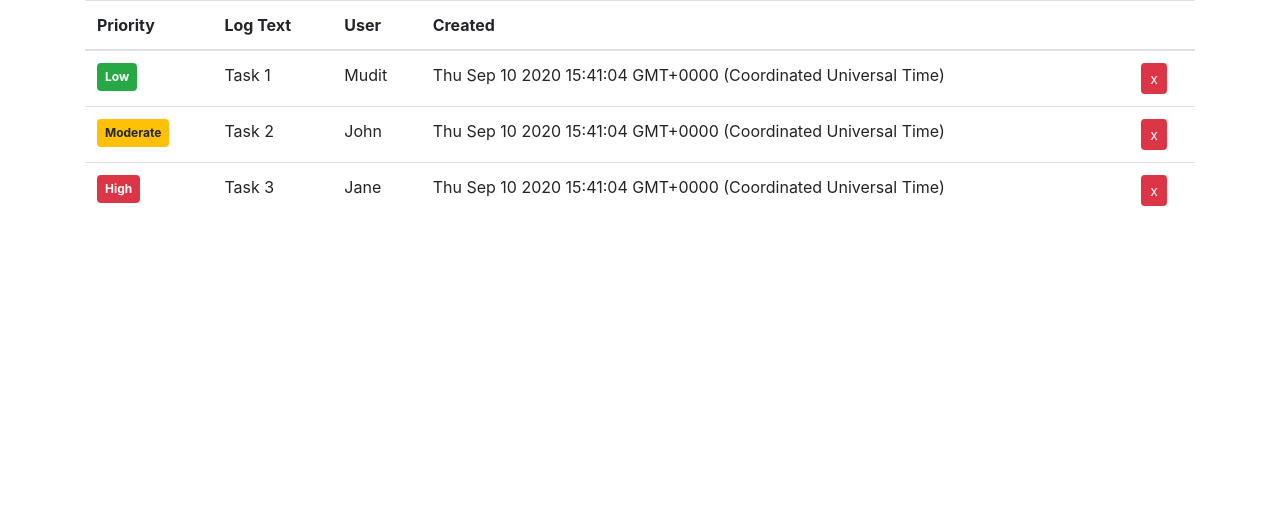
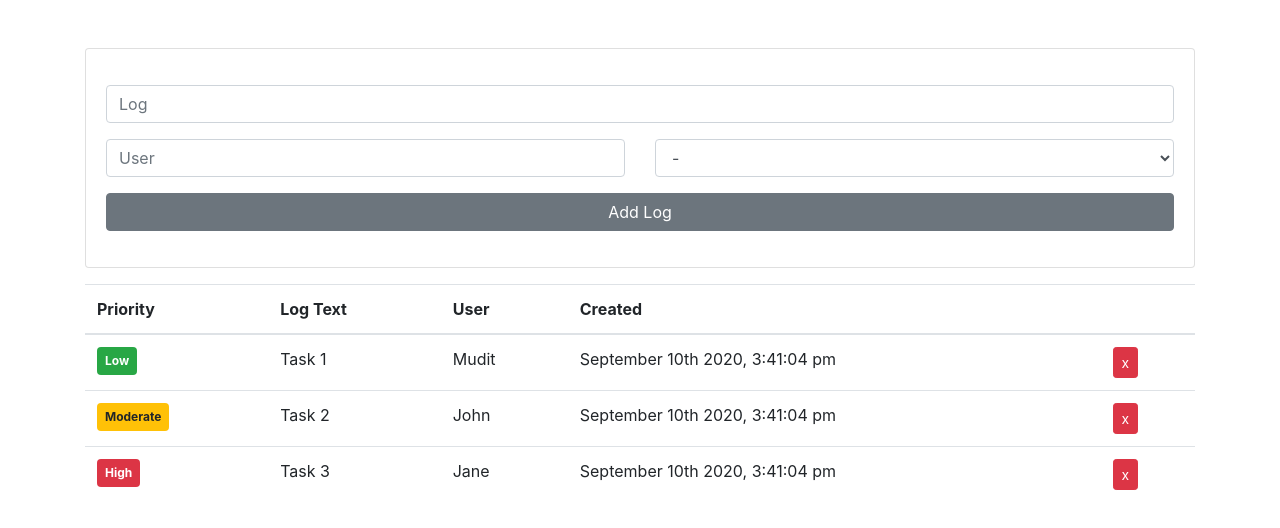
Before and after one commit to garg-mudit/Buglogger, a React app: page / in a window 1280 px wide. Shown: the top 528 px of the page. Built offline with nearby package versions, Linux system fonts and the light colour scheme; the HTML template or start-up script is replaced by a standard one.

Commit message:
Added Ui functionality to add and delete logs.(Logs are not persistent)

```diff
--- a/main.js
+++ b/main.js
@@ -15,7 +15,7 @@ if (
 
 function createMainWindow() {
   mainWindow = new BrowserWindow({
-    width: 1100,
+    width: isDev ? 1400 : 1100,
     height: 800,
     show: false,
     backgroundColor: '#fff',
--- a/package.json
+++ b/package.json
@@ -22,9 +22,11 @@
   },
   "dependencies": {
     "bootstrap": "^4.5.2",
+    "moment": "^2.27.0",
     "react": "^16.13.1",
     "react-bootstrap": "^1.3.0",
-    "react-dom": "^16.13.1"
+    "react-dom": "^16.13.1",
+    "react-moment": "^0.9.7"
   },
   "devDependencies": {
     "@babel/core": "^7.9.6",
--- /dev/null
+++ b/src/components/AddLogItem.js
@@ -0,0 +1,73 @@
+import React, { useState } from 'react';
+import Card from 'react-bootstrap/Card';
+import Form from 'react-bootstrap/Form';
+import Row from 'react-bootstrap/Row';
+import Col from 'react-bootstrap/Col';
+import Button from 'react-bootstrap/Button';
+
+const AddLogItem = ({ addItem }) => {
+  const [text, setText] = useState('');
+  const [user, setUser] = useState('');
+  const [priority, setPriority] = useState('');
+
+  const onSubmit = (e) => {
+    e.preventDefault();
+    addItem({
+      text,
+      user,
+      priority,
+    });
+
+    setText('');
+    setUser('');
+    setPriority('');
+  };
+
+  return (
+    <Card className="mt-5 mb-3">
+      <Card.Body>
+        <Form onSubmit={onSubmit}>
+          <Row className="my-3">
+            <Col>
+              <Form.Control
+                placeholder="Log"
+                value={text}
+                onChange={(e) => setText(e.target.value)}
+              />
+            </Col>
+          </Row>
+          <Row>
+            <Col>
+              <Form.Control
+                placeholder="User"
+                value={user}
+                onChange={(e) => setUser(e.target.value)}
+              />
+            </Col>
+            <Col>
+              <Form.Control
+                as="select"
+                value={priority}
+                onChange={(e) => setPriority(e.target.value)}
+              >
+                <option value="0">-</option>
+                <option value="low">Low</option>
+                <option value="moderate">Moderate</option>
+                <option value="high">High</option>
+              </Form.Control>
+            </Col>
+          </Row>
+          <Row className="my-3">
+            <Col>
+              <Button type="submit" variant="secondary" block>
+                Add Log
+              </Button>
+            </Col>
+          </Row>
+        </Form>
+      </Card.Body>
+    </Card>
+  );
+};
+
+export default AddLogItem;
--- a/src/components/App.js
+++ b/src/components/App.js
@@ -1,8 +1,10 @@
 import React, { useState } from 'react';
 import Container from 'react-bootstrap/Container';
 import Table from 'react-bootstrap/Table';
+import Alert from 'react-bootstrap/Alert';
 
 import LogItem from './LogItem';
+import AddLogItem from './AddLogItem';
 
 const App = () => {
   const [logs, setLogs] = useState([
@@ -29,8 +31,48 @@ const App = () => {
     },
   ]);
 
+  const [alert, setAlert] = useState({
+    show: false,
+    message: '',
+    variant: 'success',
+  });
+
+  function addItem(item) {
+    if (item.text === '' || item.user === '' || item.priority === '') {
+      showAlert('Please enter all fields', 'danger');
+      return false;
+    }
+    item._id = Math.floor(Math.random() * 90000) + 10000;
+    item.created = new Date().toString();
+    setLogs([...logs, item]);
+    showAlert('Log Added');
+  }
+
+  function deleteItem(_id) {
+    setLogs([...logs.filter((x) => x._id !== _id)]);
+    showAlert('Log Removed');
+  }
+
+  function showAlert(message, variant = 'success', seconds = 3000) {
+    setAlert({
+      show: true,
+      message,
+      variant,
+    });
+
+    setTimeout(() => {
+      setAlert({
+        show: false,
+        message: '',
+        variant: 'success',
+      });
+    }, seconds);
+  }
+
   return (
     <Container>
+      <AddLogItem addItem={addItem} />
+      {alert.show && <Alert variant={alert.variant}>{alert.message}</Alert>}
       <Table>
         <thead>
           <tr>
@@ -43,7 +85,7 @@ const App = () => {
         </thead>
         <tbody>
           {logs.map((log) => (
-            <LogItem log={log} key={log._id} />
+            <LogItem log={log} key={log._id} deleteItem={deleteItem} />
           ))}
         </tbody>
       </Table>
--- a/src/components/LogItem.js
+++ b/src/components/LogItem.js
@@ -1,8 +1,12 @@
 import React from 'react';
 import Button from 'react-bootstrap/Button';
 import Badge from 'react-bootstrap/Badge';
+import Moment from 'react-moment';
 
-const LogItem = ({ log: { _id, priority, user, created, text } }) => {
+const LogItem = ({
+  log: { _id, priority, user, created, text },
+  deleteItem,
+}) => {
   const setVariant = () => {
     if (priority === 'high') {
       return 'danger';
@@ -21,9 +25,11 @@ const LogItem = ({ log: { _id, priority, user, created, text } }) => {
       </td>
       <td>{text}</td>
       <td>{user}</td>
-      <td>{created}</td>
       <td>
-        <Button variant="danger" size="sm">
+        <Moment format="MMMM Do YYYY, h:mm:ss a">{new Date(created)}</Moment>
+      </td>
+      <td>
+        <Button variant="danger" size="sm" onClick={() => deleteItem(_id)}>
           x
         </Button>
       </td>
```
Also changed, not shown: 1 other file (tests, documents, lock files or other folders).
